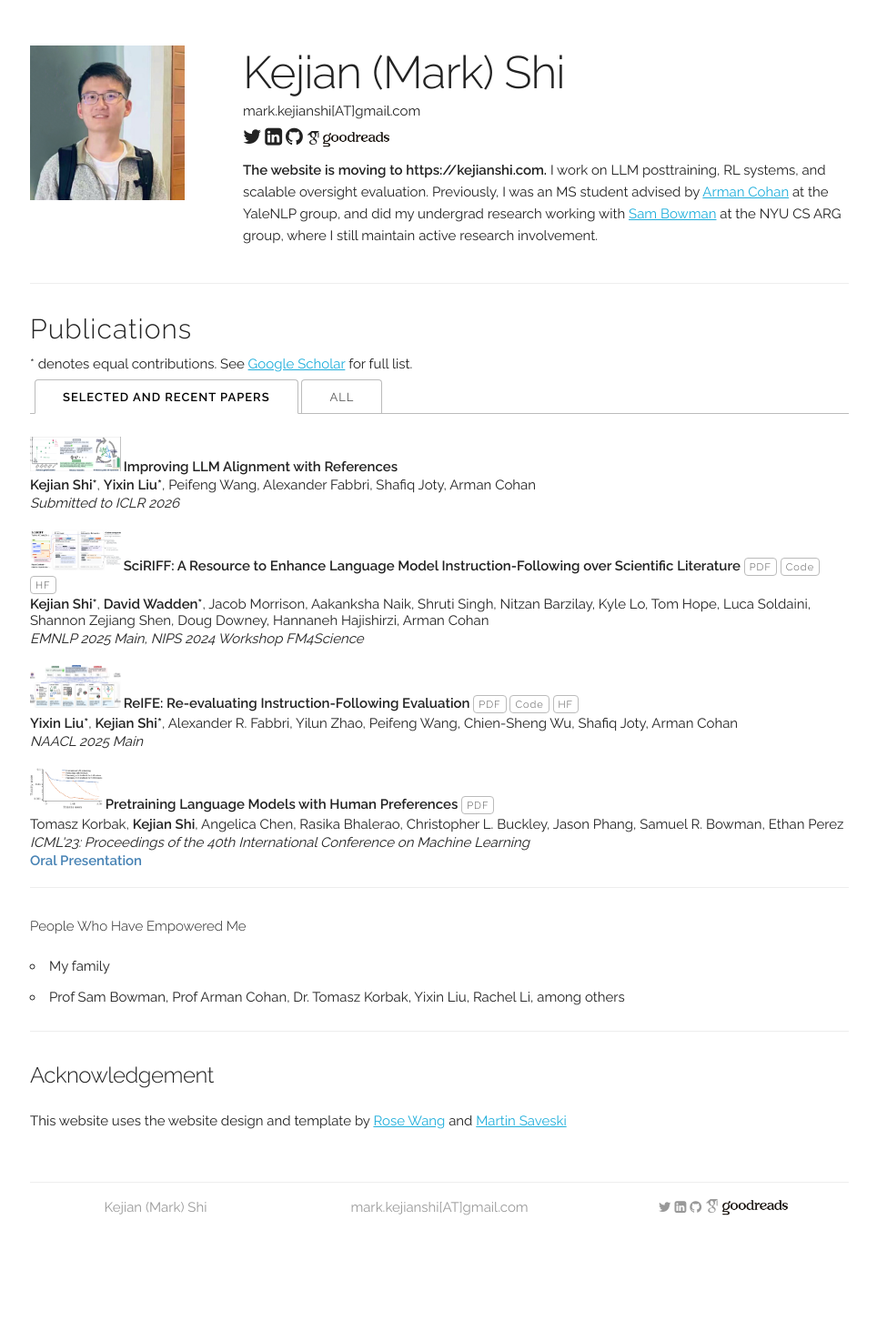
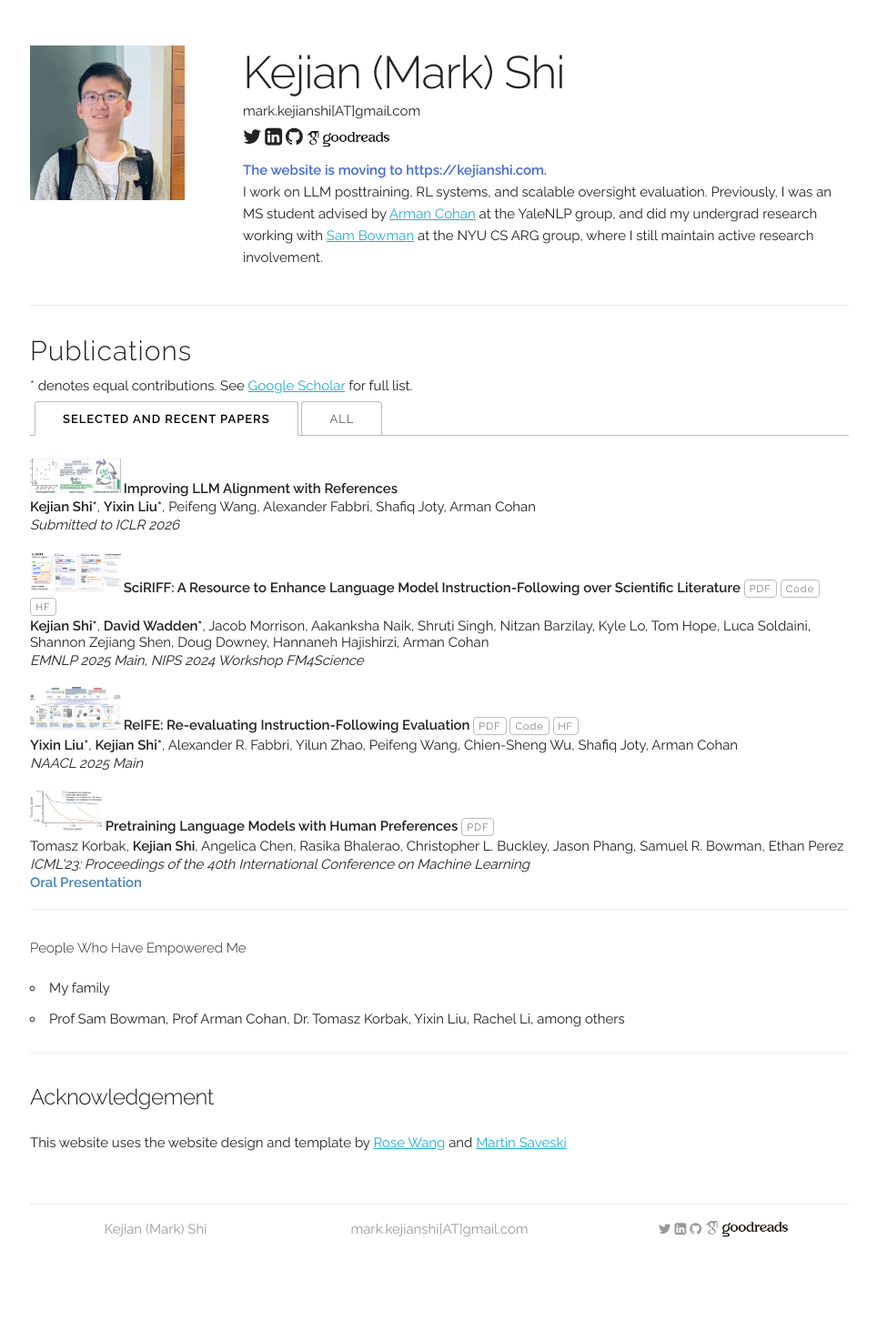
Before and after one commit to shi-kejian/shi-kejian.github.io, a Jekyll site: the page built from index.html, in a window 1280 px wide. Shown: the whole page at 91% size, without its empty margins (157-1121 px from the left). Built offline with Jekyll 4.4.1, drawn with Linux system fonts in a browser that asks for light colours; some web fonts are replaced; before the commit the page ends 1439 px from its top, so only the background shows below that.

Commit message:
Update and go eat xmas dinner

```diff
--- a/_layouts/default.html
+++ b/_layouts/default.html
@@ -101,7 +101,7 @@
               </span> -->
             </p>
             <p style="margin-top: 10px;">
-              <strong>The website is moving to https://kejianshi.com.</strong>
+              <strong style="color: #4169E1;">The website is moving to https://kejianshi.com.</strong><br>
 
               I work on LLM posttraining, RL systems, and scalable oversight evaluation.
               Previously, I was an MS student advised by <a href="https://armancohan.com/" target="_blank">Arman Cohan</a> at the YaleNLP group, and did my undergrad research working with <a href="https://sleepinyourhat.github.io/" target="_blank">Sam Bowman</a> at the NYU CS ARG group, where I still maintain active research involvement.
```
